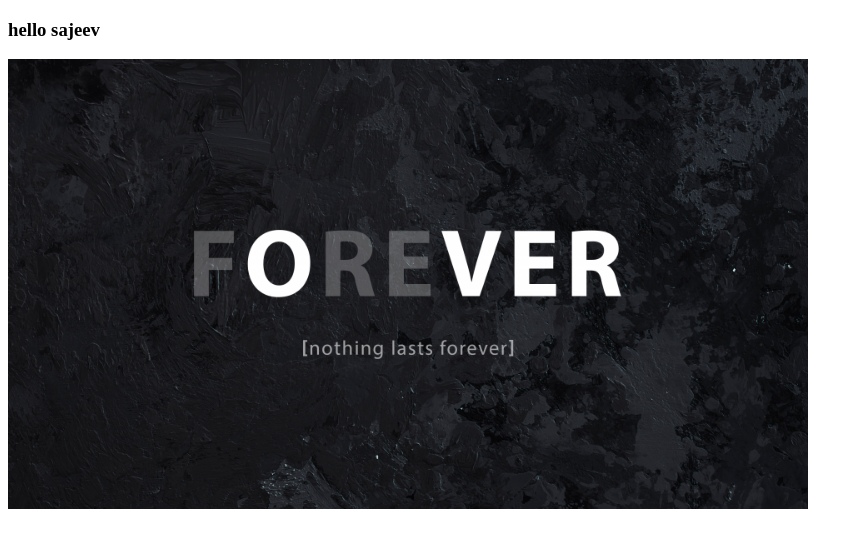
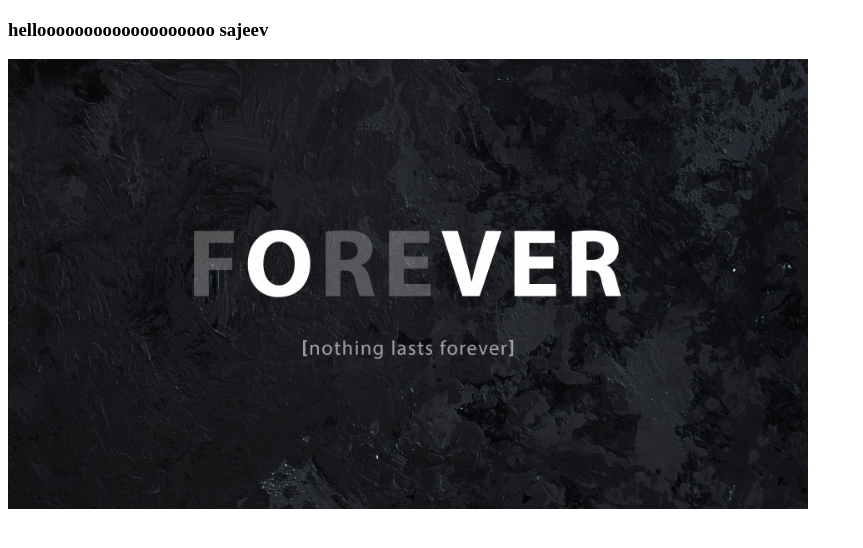
Before and after one commit to sajeevsjv/new-rep, a plain HTML site: page static/index.html in a window 1280 px wide. Shown: the whole page, without its empty margins (0-863 px from the left). Drawn offline with Linux system fonts and the light colour scheme.

Commit message:
Update index.html

```diff
--- a/static/index.html
+++ b/static/index.html
@@ -6,7 +6,7 @@
     <title>Document</title>
 </head>
 <body>
-    <h3>hello sajeev</h3>
+    <h3>hellooooooooooooooooooo  sajeev</h3>
     <img src="../images/169789-love_you_anam-pattern-tints_and_shades-logo-electric_blue-1920x1080.jpg" alt="" width="800">
 
 </body>
```
